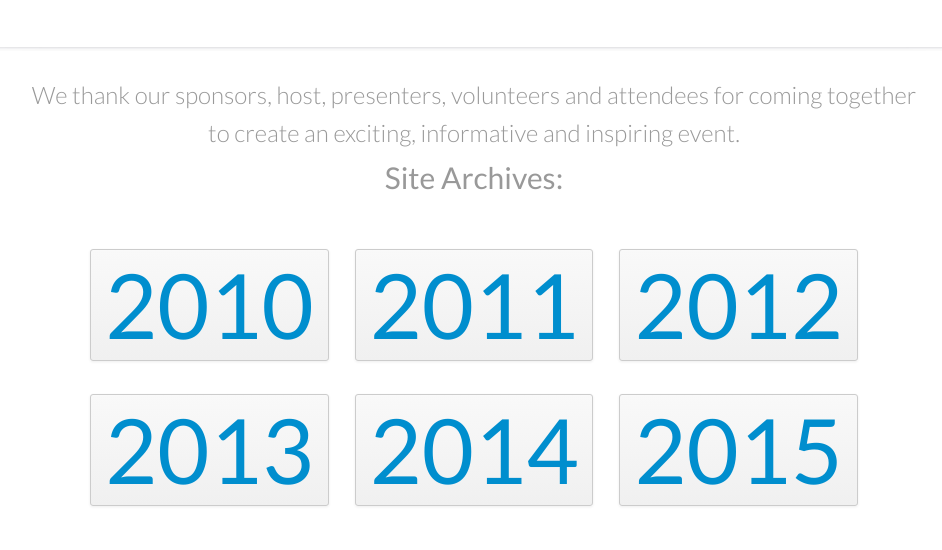
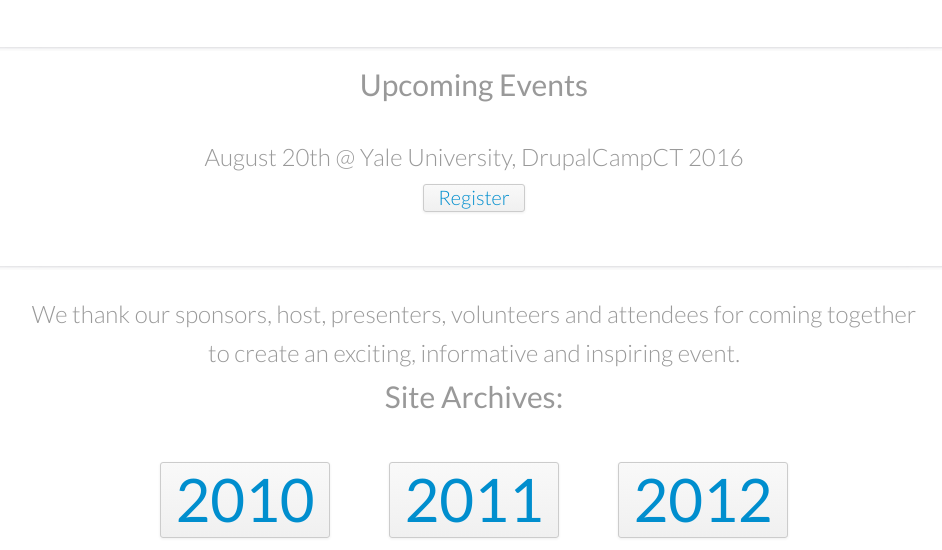
Before and after one commit to drupalcampct/drupalcampct.org, a plain HTML site: page index.html in a window 1280 px wide. Shown: the part 236-786 px from the top of the page, without its empty margins (166-1108 px from the left). Drawn offline with nearby package versions, Linux system fonts and the light colour scheme.

Commit message:
Adding 2016 Event information and link to camp page.

```diff
--- a/css/main.css
+++ b/css/main.css
@@ -356,8 +356,19 @@
 }
 .archive ul li {
     display: inline;
-    font-size: 3em;
-    margin: 10px;
+    font-size: 2em;
+    margin: 27px;
+}
+
+.upcoming {
+  font-size:24px;
+  font-weight: 300;
+  font-family: 'Lato', 'Helvetica Neue', Arial, sans-serif;
+  color: #999;
+  text-align:center;
+}
+.upcoming p{
+  margin:0px;
 }
 /*  Newsletter form
 /*-----------------------------------------------------------------------------------*/
--- a/index.html
+++ b/index.html
@@ -34,6 +34,15 @@
             <h1 id="logo">Drupal Camp CT</h1>
         <img src="img/dcct-logo.png">
         </header>
+   <hr class="top"/>
+   <div class="container">
+      <div class="intro upcoming">
+        <h3>Upcoming Events</h3>
+        <p>August 20th @ Yale University, DrupalCampCT 2016</p>
+        <span class="btn"><a href="http://2016.drupalcampct.org">Register</a></span>
+      </div>
+   </div>
+
    <hr class="top"/>
         <div class="container">
             <div id="intro">
@@ -80,7 +89,7 @@
 <footer>
   <hr class="divider"/>
     <div id="social">
-      <p>Test</p>
+      <h3>Follow Us</h3>
         <a href="https://plus.google.com/u/0/b/116531690605929444535/116531690605929444535/posts" class="icon-googleplus-rect"></a>
         <a href="https://twitter.com/drupalcampct" class="icon-twitter-bird"></a>
         <a href="mailto:rsvp@drupalcampct.org" class="icon-mail"></a>
```
